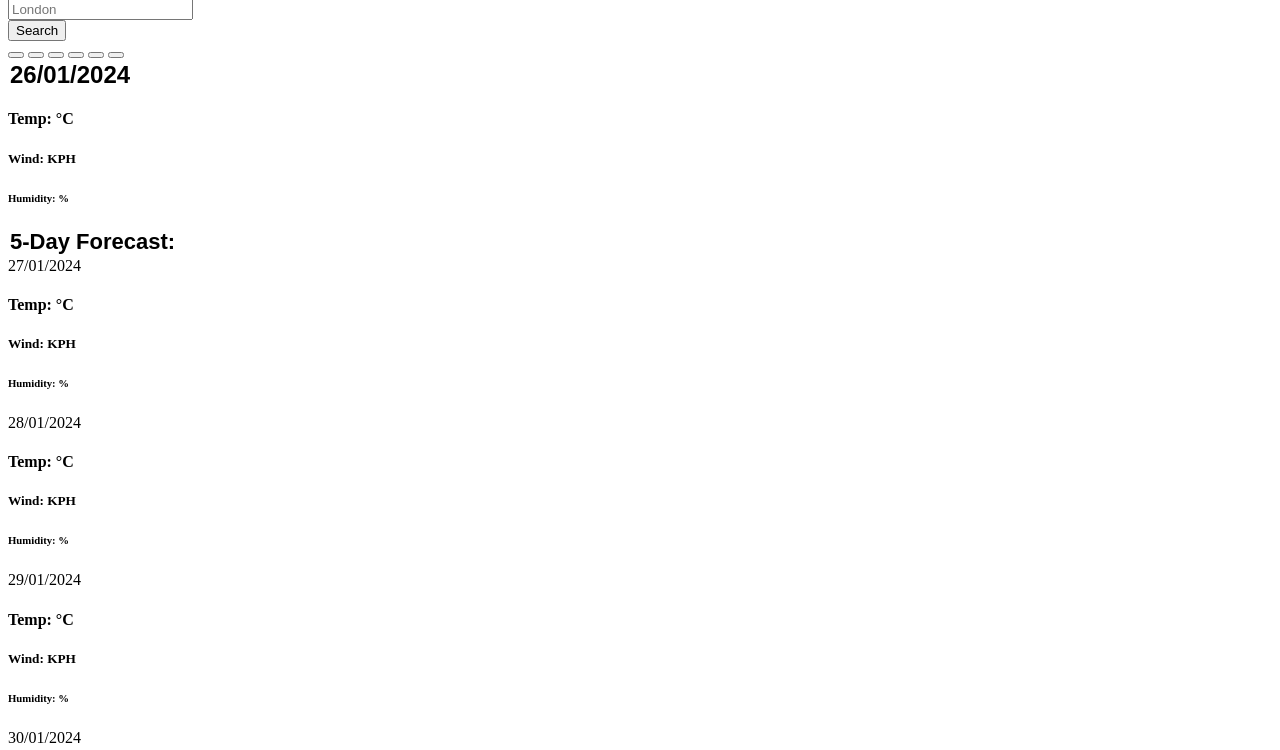
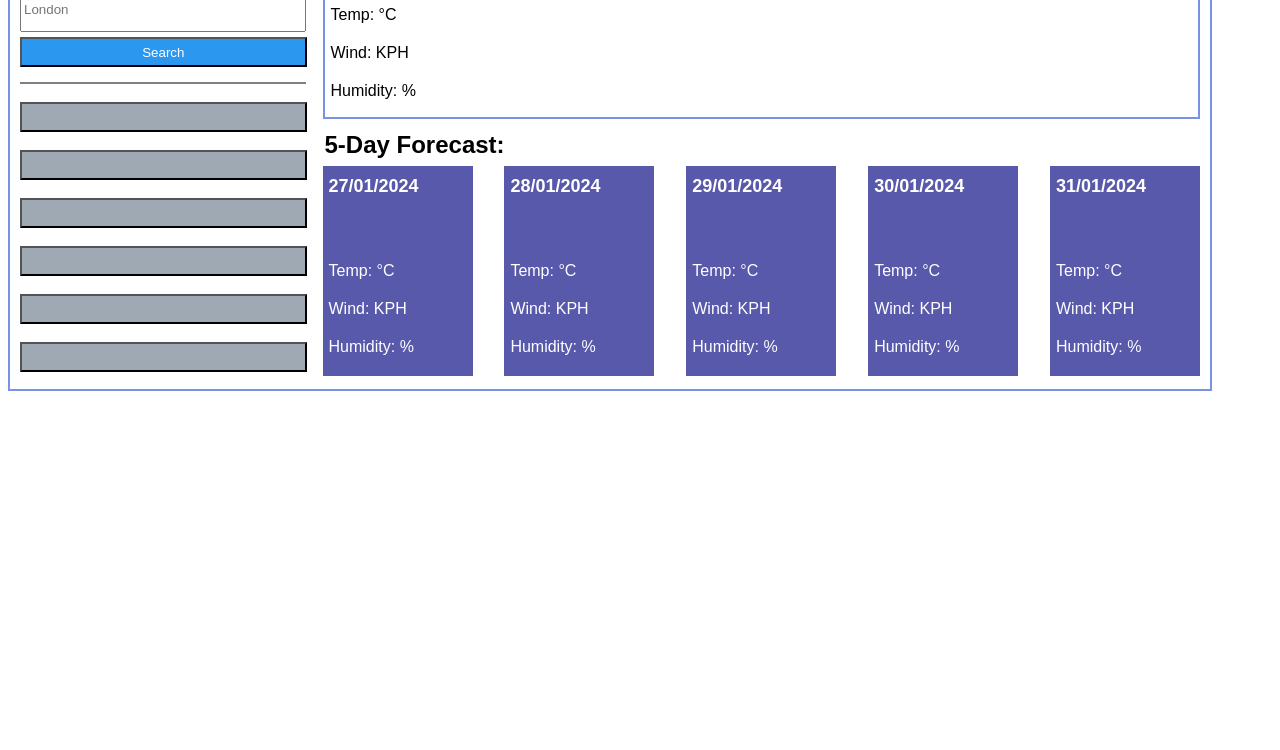
Before and after one commit to p11ull/catsanddogs, a plain HTML site: page index.html in a window 1280 px wide. Shown: the part 121-871 px from the top of the page. After the commit the page ends 800 px from the top, so only its background shows below. Drawn offline with nearby package versions, Linux system fonts and the light colour scheme.

Commit message:
Organised and structured version

```diff
--- a/assets/styles/styles.css
+++ b/assets/styles/styles.css
@@ -1,21 +1,161 @@
-
+/* Typography Styles */
+h1, h2, h3 {
+  font-family: Arial, Helvetica, sans-serif;
+}
 
 h1 {
-font-family: Arial, Helvetica, sans-serif;
-font-size: 36px;
-color: white;
+  font-size: 36px;
+  color: white;
 }
 
-h2 {
-  font-family: Arial, Helvetica, sans-serif;
+h2, h3 {
   font-size: 24px;
   color: rgb(0, 0, 0);
   margin: 2px;
-  }
+}
 
-h3 {
+/* Header Styles */
+header {
+  background: rgb(2, 0, 36);
+  background: linear-gradient(90deg, rgba(2, 0, 36, 1) 0%, rgba(9, 9, 121, 1) 35%, rgba(0, 212, 255, 1) 100%);
+  display: flex;
+  height: 10%;
+  justify-content: center;
+  align-items: center;
+}
+
+/* Main Content Styles */
+main {
+  max-width: 1200px;
+  height: 500px;
+  display: flex;
+  flex-direction: column;
+  border: solid rgb(120, 146, 231) 2px;
+}
+
+/* App Contents Styles */
+#app-contents {
+  display: flex;
+  height: 90%;
+}
+
+/* Search History Styles */
+#search-history {
+  display: flex;
+  flex-direction: column;
+  width: 25%;
+  margin: 10px;
+}
+
+/* Output Info Styles */
+#output-info {
+  display: flex;
+  flex-direction: column;
+  width: 75%;
+  margin: 10px 10px 10px 0px;
+}
+
+/* Today Section Styles */
+#today {
+  display: flex;
+  flex-direction: column;
+  height: 40%;
+  border: solid rgb(120, 146, 231) 2px;
+}
+
+/* Today Heading Styles */
+#today-heading {
+  display: flex;
+}
+
+/* Week Look Styles */
+#week-look {
+  display: flex;
+  flex-direction: column;
+  margin-top: 10px;
+  height: 60%;
+}
+
+/* Five Day Forecast Styles */
+#five-day-forecast {
+  display: flex;
+  justify-content: space-between;
+  align-items: center;
+  padding-top: 5px;
+}
+
+/* Search Aside Styles */
+.search-aside {
+  margin-top: 5px;
+}
+
+/* Search Field Styles */
+#search-field {
+  width: 95%;
+  height: 40px;
+}
+
+/* Search Button Styles */
+#search-button {
+  width: 98%;
+  height: 30px;
+  background-color: rgba(32, 145, 238, 0.945);
+  color: white;
   font-family: Arial, Helvetica, sans-serif;
-  font-size: 22px;
-  color: rgb(0, 0, 0);
-  margin: 2px;
-  }
+}
+
+/* Single Border Styles */
+#single-border {
+  width: 97%;
+  border: solid grey 1px;
+  margin-top: 15px;
+}
+
+/* Five Day Button Styles */
+.five-day-button {
+  height: 210px;
+  width: 150px;
+  background-color: rgba(50, 50, 153, 0.808);
+  display: flex;
+  flex-direction: column;
+  color: white;
+}
+
+/* Additional Typography Styles */
+h4, h5, h6 {
+  font-family: Arial, Helvetica, sans-serif;
+  font-size: 16px;
+  margin: 10px 6px;
+  font-weight: 400;
+}
+
+/* Date Styles */
+date {
+  font-family: Arial, Helvetica, sans-serif;
+  font-size: 18px;
+  margin: 10px 6px;
+  font-weight: 600;
+}
+
+/* Image Styles */
+img {
+  height: 45px;
+  width: 45px;
+}
+
+/* General Button Styles */
+.button-general {
+  width: 98%;
+  height: 30px;
+  background-color: rgba(153, 165, 175, 0.945);
+  font-family: Arial, Helvetica, sans-serif;
+  color: black;
+  margin-top: 18px;
+}
+
+/* Test Image Styles */
+.tst {
+  background-size: contain;
+  height: 45px;
+  width: 45px;
+}
```
